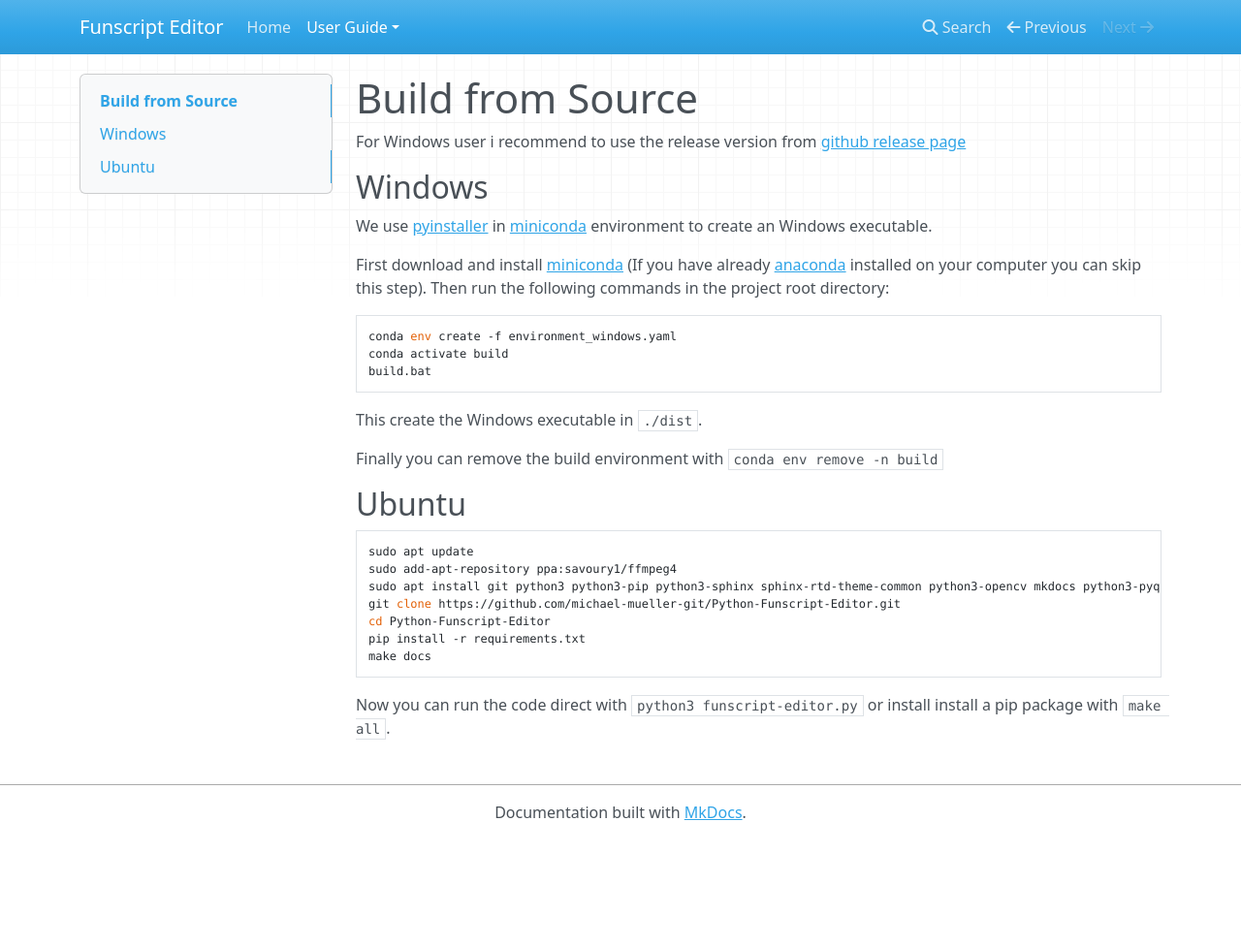
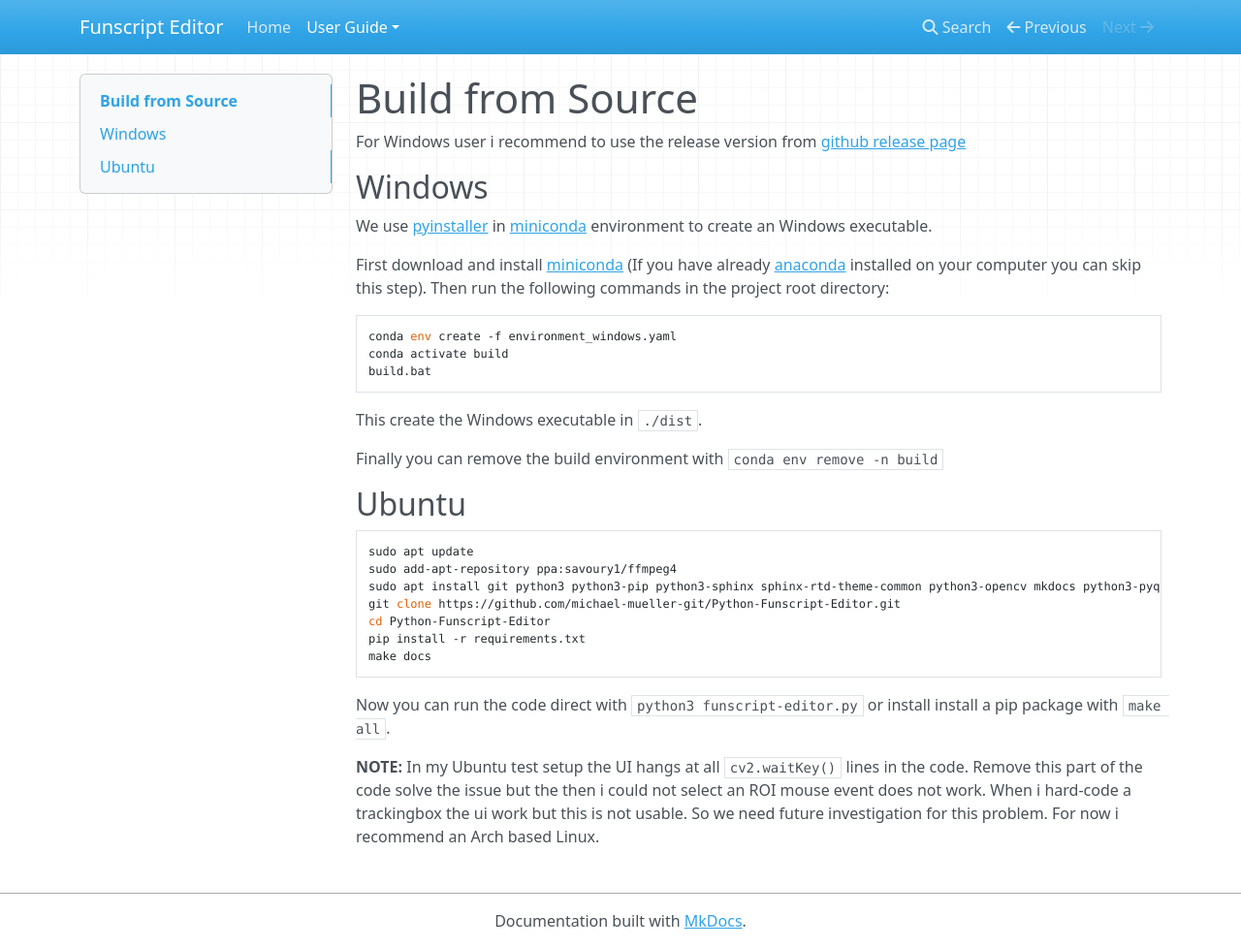
Before and after one commit to michael-mueller-git/Python-Funscript-Editor, an MkDocs documentation site: the page built from docs/app/docs/user-guide/build.md, in a window 1280 px wide and 978 px high. Shown: the whole window at 97% size. Built offline with MkDocs 1.6.1, drawn with Linux system fonts in a browser that asks for light colours; nearby versions of some CDN libraries.

Commit message:
add ubuntu notes

````diff
--- a/docs/app/docs/user-guide/build.md
+++ b/docs/app/docs/user-guide/build.md
@@ -31,3 +31,5 @@ make docs
 ```
 
 Now you can run the code direct with `python3 funscript-editor.py` or install install a pip package with `make all`.
+
+**NOTE:** In my Ubuntu test setup the UI hangs at all `cv2.waitKey()` lines in the code. Remove this part of the code solve the issue but the then i could not select an ROI mouse event does not work. When i hard-code a trackingbox the ui work but this is not usable. So we need future investigation for this problem. For now i recommend an Arch based Linux.
````
